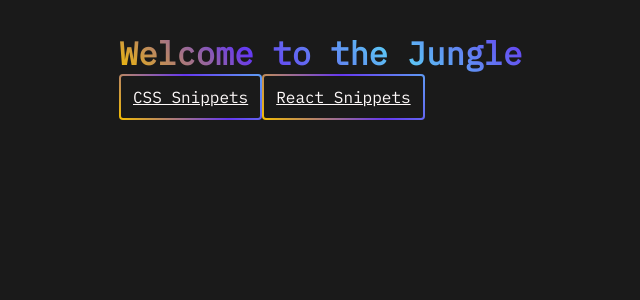
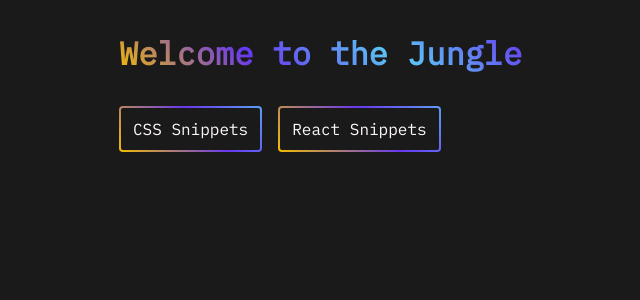
Before and after one commit to mirhamasala/next-jungle, a Next.js app: page / in a window 1280 px wide. Shown: the top 300 px of the page, without its empty margins (41-681 px from the left). Built offline with nearby package versions, Linux system fonts and the light colour scheme.

Commit message:
Add Layout component

```diff
--- a/src/components/Cta/index.js
+++ b/src/components/Cta/index.js
@@ -7,13 +7,13 @@
   if (href) {
     return (
       <NextLink href={href}>
-        <a className={styles.cta}>{children}</a>
+        <a className={styles.link}>{children}</a>
       </NextLink>
     );
   }
 
   return (
-    <button type="button" className={styles.cta}>
+    <button type="button" className={styles.button}>
       {children}
     </button>
   );
--- a/src/components/Cta/index.module.scss
+++ b/src/components/Cta/index.module.scss
@@ -3,12 +3,12 @@
 
 $border: 2px;
 
-.cta {
+.button {
   display: grid;
   position: relative;
   padding: 0.75rem;
-  color: $color-white;
-  background: $color-black;
+  color: $color-cta-text;
+  background: $color-cta-background;
   background-clip: padding-box;
   border: solid $border transparent;
   border-radius: 0.25rem;
@@ -32,3 +32,8 @@
     }
   }
 }
+
+.link {
+  composes: button;
+  text-decoration: none;
+}
--- /dev/null
+++ b/src/components/Layout/index.js
@@ -0,0 +1,20 @@
+import PropTypes from "prop-types";
+
+import Header from "../../components/Header";
+
+import styles from "./index.module.scss";
+
+const Layout = ({header, main}) => {
+  return (
+    <div className={styles.grid}>
+      <Header className={styles.header}>{header}</Header>
+      <main className={styles.main}>{main}</main>
+    </div>
+  );
+};
+
+// Layout.propTypes = {
+//   children: PropTypes.node.isRequired
+// };
+
+export default Layout;
--- /dev/null
+++ b/src/components/Layout/index.module.scss
@@ -0,0 +1,19 @@
+@import "../../styles/settings/all";
+
+.grid {
+  display: grid;
+  grid-template-columns: auto;
+  grid-template-rows: 1fr auto;
+  grid-template-areas:
+    "header"
+    "main";
+  grid-row-gap: 2rem;
+}
+
+.header {
+  grid-area: header;
+}
+
+.main {
+  grid-area: main;
+}
--- a/src/pages/css-snippets/index.js
+++ b/src/pages/css-snippets/index.js
@@ -1,9 +1,7 @@
-import Header from "../../components/Header";
+import Layout from "../../components/Layout";
 
 export default function CssSnippets() {
   return (
-    <>
-      <Header>CSS Snippets</Header>
-    </>
+    <Layout header={"CSS Snippets"} main={<div>Hello CSS Snippets</div>} />
   );
 }
--- a/src/pages/index.js
+++ b/src/pages/index.js
@@ -1,18 +1,18 @@
 import Cta from "../components/Cta";
-import Header from "../components/Header";
+import Layout from "../components/Layout";
 
 import styles from "./index.module.scss";
 
 export default function Home() {
   return (
-    <div className={styles.container}>
-      <header>
-        <Header>Welcome to the Jungle</Header>
-      </header>
-      <main>
-        <Cta href="/css-snippets">CSS Snippets</Cta>
-        <Cta href="/react-snippets">React Snippets</Cta>
-      </main>
-    </div>
+    <Layout
+      header={"Welcome to the Jungle"}
+      main={
+        <div className={styles.cta}>
+          <Cta href="/css-snippets">CSS Snippets</Cta>
+          <Cta href="/react-snippets">React Snippets</Cta>
+        </div>
+      }
+    />
   );
 }
--- a/src/pages/index.module.scss
+++ b/src/pages/index.module.scss
@@ -1,10 +1,6 @@
 @import "../styles/settings/all";
-@import "../styles/tools/all";
 
-.container {
-  height: 100%;
-
-  main {
-    display: flex;
-  }
+.cta {
+  display: flex;
+  column-gap: 1rem;
 }
--- a/src/pages/react-snippets/index.js
+++ b/src/pages/react-snippets/index.js
@@ -1,9 +1,7 @@
-import Header from "../../components/Header";
+import Layout from "../../components/Layout";
 
 export default function ReactSnippets() {
   return (
-    <>
-      <Header>React Snippets</Header>
-    </>
+    <Layout header={"React Snippets"} main={<div>Hello React Snippets</div>} />
   );
 }
--- a/src/styles/settings/_settings.colors.scss
+++ b/src/styles/settings/_settings.colors.scss
@@ -23,4 +23,8 @@
 
 // Reassign literal variables to meaningful ones.
 $color-app-background: $color-black;
+
 $color-home-title: $color-yellow;
+
+$color-cta-text: $color-white;
+$color-cta-background: $color-black;
```
Also changed, not shown: src/components/Header/index.module.scss (deleted).
